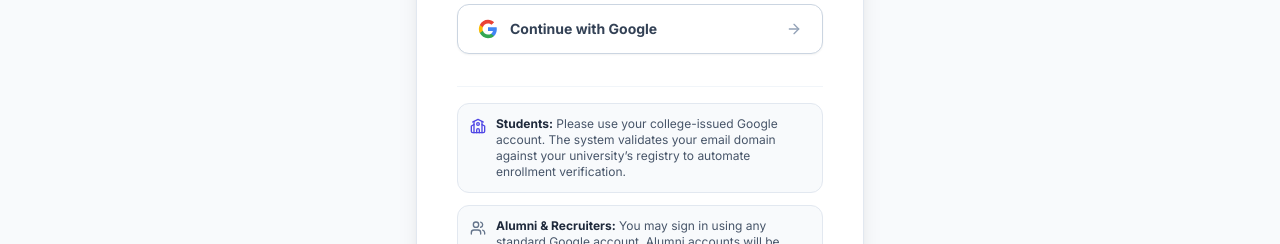
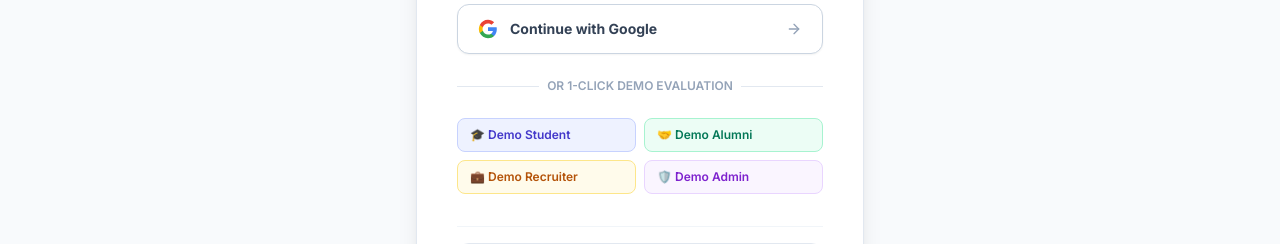
Before and after one commit to utkarsh-johar/Team-Unbound, a React (Vite) app in the folder frontend/: page /login in a window 1280 px wide. Shown: the part 416-660 px from the top of the page. Built offline with nearby package versions, Linux system fonts and the light colour scheme; no server answers.

Commit message:
feat(frontend-ui): add 1-click evaluation buttons for Student, Alumni, Recruiter, and Admin on LoginPage

```diff
--- a/frontend/src/pages/LoginPage.tsx
+++ b/frontend/src/pages/LoginPage.tsx
@@ -6,7 +6,7 @@ import Navbar from '../components/Navbar';
 import DisclaimerBanner from '../components/DisclaimerBanner';
 
 export const LoginPage: React.FC = () => {
-  const { user, login } = useAuth();
+  const { user, login, demoLogin } = useAuth();
   const navigate = useNavigate();
 
   useEffect(() => {
@@ -73,6 +73,46 @@ export const LoginPage: React.FC = () => {
                 <span>Continue with Google</span>
                 <ArrowRight className="w-4 h-4 text-slate-400 group-hover:translate-x-1 transition-transform ml-auto" />
               </button>
+
+              <div className="relative py-2">
+                <div className="absolute inset-0 flex items-center">
+                  <div className="w-full border-t border-slate-200"></div>
+                </div>
+                <div className="relative flex justify-center text-xs uppercase">
+                  <span className="bg-white px-2 text-slate-400 font-semibold">Or 1-Click Demo Evaluation</span>
+                </div>
+              </div>
+
+              <div className="grid grid-cols-2 gap-2">
+                <button
+                  type="button"
+                  onClick={() => demoLogin('student')}
+                  className="px-3 py-2 bg-indigo-50 hover:bg-indigo-100 text-indigo-700 rounded-lg text-xs font-semibold border border-indigo-200 transition text-left"
+                >
+                  🎓 Demo Student
+                </button>
+                <button
+                  type="button"
+                  onClick={() => demoLogin('alumni')}
+                  className="px-3 py-2 bg-emerald-50 hover:bg-emerald-100 text-emerald-700 rounded-lg text-xs font-semibold border border-emerald-200 transition text-left"
+                >
+                  🤝 Demo Alumni
+                </button>
+                <button
+                  type="button"
+                  onClick={() => demoLogin('recruiter')}
+                  className="px-3 py-2 bg-amber-50 hover:bg-amber-100 text-amber-700 rounded-lg text-xs font-semibold border border-amber-200 transition text-left"
+                >
+                  💼 Demo Recruiter
+                </button>
+                <button
+                  type="button"
+                  onClick={() => demoLogin('admin')}
+                  className="px-3 py-2 bg-purple-50 hover:bg-purple-100 text-purple-700 rounded-lg text-xs font-semibold border border-purple-200 transition text-left"
+                >
+                  🛡️ Demo Admin
+                </button>
+              </div>
             </div>
 
             {/* Crucial Institutional Requirement Notes */}
```
